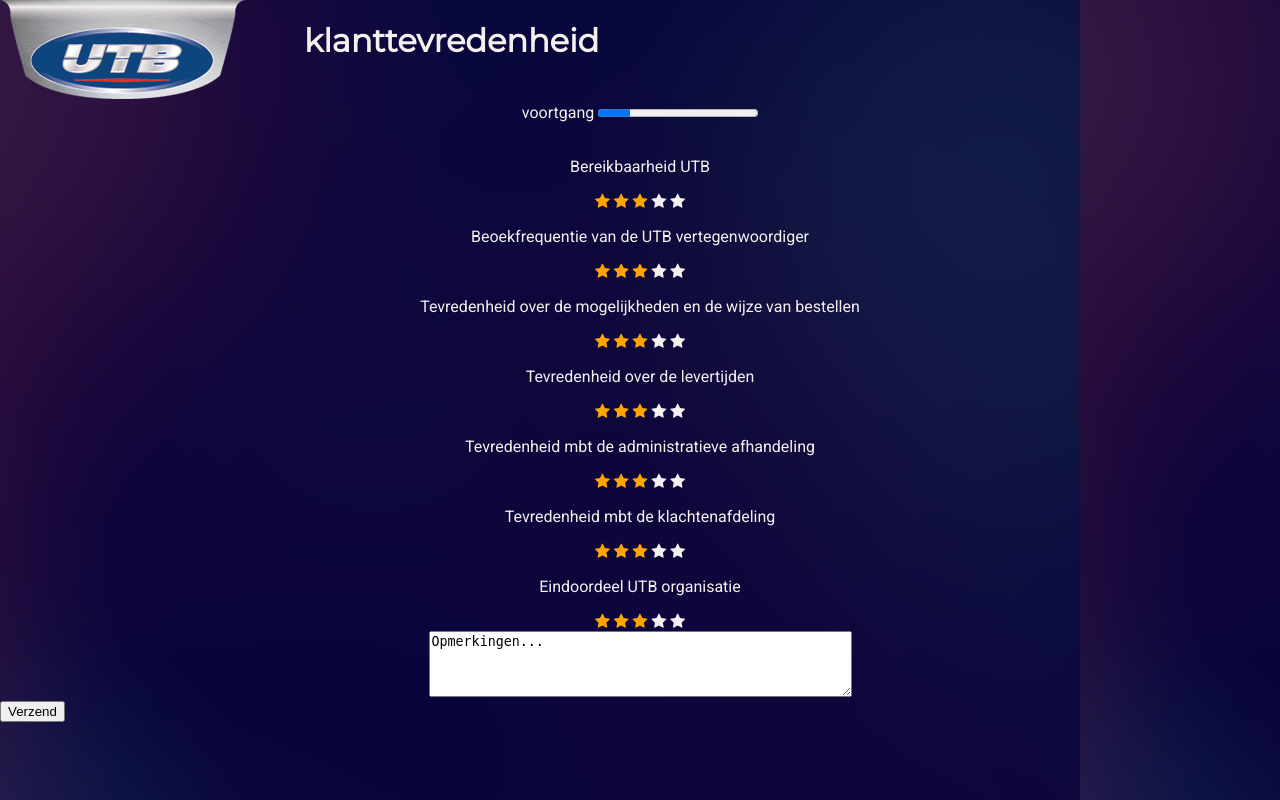
After one commit to daviddierckx/utb-klantenbeoordeling, a web app: file Frontend/klantenfeedbacksterretjes.html in a window 1280 px wide. The commit adds this page. Run offline with its HTML, style and script files only (its server is not run), Linux system fonts and the light colour scheme.

Commit message:
Added star form page ofzo

```diff
--- a/Frontend/css/main.css
+++ b/Frontend/css/main.css
@@ -10,8 +10,8 @@
 }
 
 body {
-  font-family: 'roboto';
-  color: #F5F0EF;
+  font-family: "roboto";
+  color: #f5f0ef;
   font-size: medium;
   margin: 0;
 }
@@ -25,7 +25,7 @@
 }
 
 #formTitle {
-  font-family: 'montserrat';
+  font-family: "montserrat";
   margin-left: 20%;
 }
 
@@ -33,9 +33,12 @@
   text-align: center;
 }
 
-form input
-#productgroup {
+form input #productgroup {
   list-style: none;
   text-align: left;
 }
 /*# sourceMappingURL=main.css.map */
+
+.checked {
+  color: orange;
+}
--- /dev/null
+++ b/Frontend/klantenfeedbacksterretjes.html
@@ -0,0 +1,95 @@
+<!DOCTYPE html>
+<html lang="en">
+<head>
+    <meta charset="UTF-8">
+    <meta http-equiv="X-UA-Compatible" content="IE=edge">
+    <meta name="viewport" content="width=device-width, initial-scale=1.0">
+    <title>UTB klantenfeedback</title>
+    <link rel="stylesheet" href="css/main.css">
+    <link href='https://fonts.googleapis.com/css?family=Montserrat' rel='stylesheet'>
+    <link href='https://fonts.googleapis.com/css?family=Roboto' rel='stylesheet'>
+    <link rel="stylesheet" href="https://cdnjs.cloudflare.com/ajax/libs/font-awesome/4.7.0/css/font-awesome.min.css">
+</head>
+<body>
+    <div id="bg"></div>
+    <header>
+        <ul>
+            <li>
+                <a href="https://www.utboils.com/" class="logo"><img src="../Frontend/images/logo.png" alt="UTB logo"></a>
+            </li>
+            <li>
+                <h1 id="formTitle">klanttevredenheid</h1>
+            </li>
+        </ul>
+    </header>
+    <main>
+        <form action="">
+            <label for="progressbar">voortgang</label>
+            <progress id="progressbar"value="20" max="100"></progress><br><br>
+            <div class="question">
+              <p>Bereikbaarheid UTB</p>
+              <span class="fa fa-star checked"></span>
+              <span class="fa fa-star checked"></span>
+              <span class="fa fa-star checked"></span>
+              <span class="fa fa-star"></span>
+              <span class="fa fa-star"></span>
+            </div>
+            <div class="question">
+              <p>Beoekfrequentie van de UTB vertegenwoordiger</p>
+              <span class="fa fa-star checked"></span>
+              <span class="fa fa-star checked"></span>
+              <span class="fa fa-star checked"></span>
+              <span class="fa fa-star"></span>
+              <span class="fa fa-star"></span>
+            </div>
+            <div class="question">
+              <p>Tevredenheid over de mogelijkheden en de wijze van bestellen</p>
+              <span class="fa fa-star checked"></span>
+              <span class="fa fa-star checked"></span>
+              <span class="fa fa-star checked"></span>
+              <span class="fa fa-star"></span>
+              <span class="fa fa-star"></span>
+            </div>
+            <div class="question">
+              <p>Tevredenheid over de levertijden</p>
+              <span class="fa fa-star checked"></span>
+              <span class="fa fa-star checked"></span>
+              <span class="fa fa-star checked"></span>
+              <span class="fa fa-star"></span>
+              <span class="fa fa-star"></span>
+            </div>
+            <div class="question">
+              <p>Tevredenheid mbt de administratieve afhandeling</p>
+              <span class="fa fa-star checked"></span>
+              <span class="fa fa-star checked"></span>
+              <span class="fa fa-star checked"></span>
+              <span class="fa fa-star"></span>
+              <span class="fa fa-star"></span>
+            </div>
+            <div class="question">
+              <p>Tevredenheid mbt de klachtenafdeling</p>
+              <span class="fa fa-star checked"></span>
+              <span class="fa fa-star checked"></span>
+              <span class="fa fa-star checked"></span>
+              <span class="fa fa-star"></span>
+              <span class="fa fa-star"></span>
+            </div>
+            <div class="question">
+              <p>Eindoordeel UTB organisatie</p>
+              <span class="fa fa-star checked"></span>
+              <span class="fa fa-star checked"></span>
+              <span class="fa fa-star checked"></span>
+              <span class="fa fa-star"></span>
+              <span class="fa fa-star"></span>
+            </div>
+            <textarea id="opmerkingen" class="opmerkingen" rows="4" cols="50" maxlength="200">Opmerkingen...
+            </textarea>
+        </form>
+    </main>
+    <footer>
+      <button id="send">
+        Verzend
+      </button>
+    </footer>
+</body>
+</html>
```
